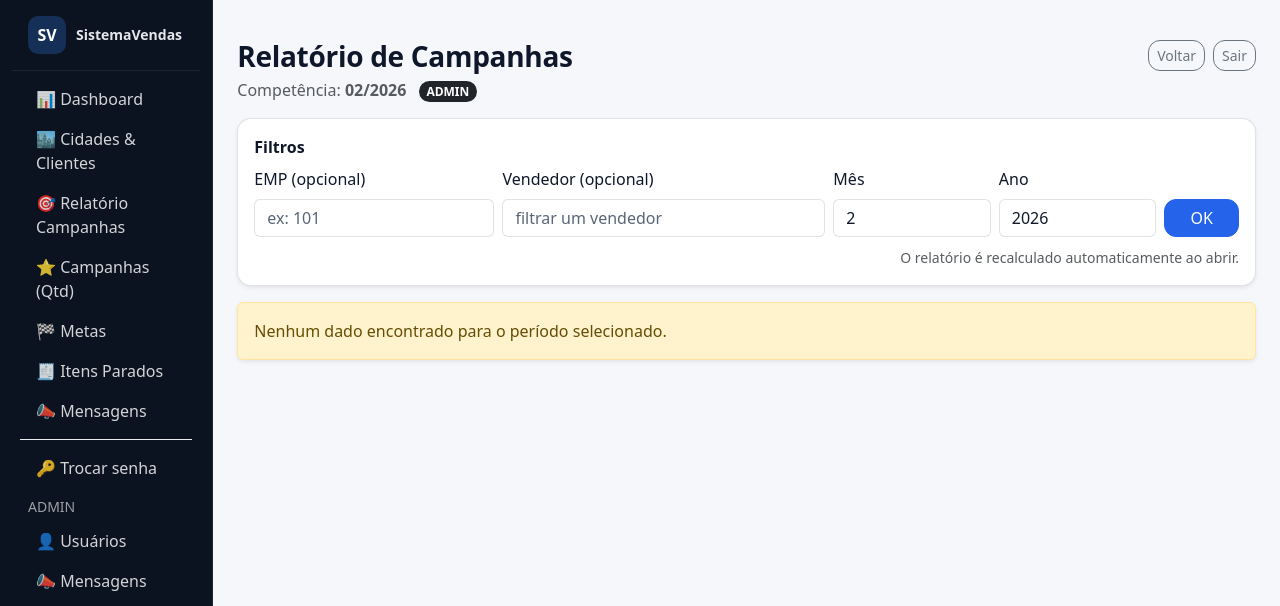
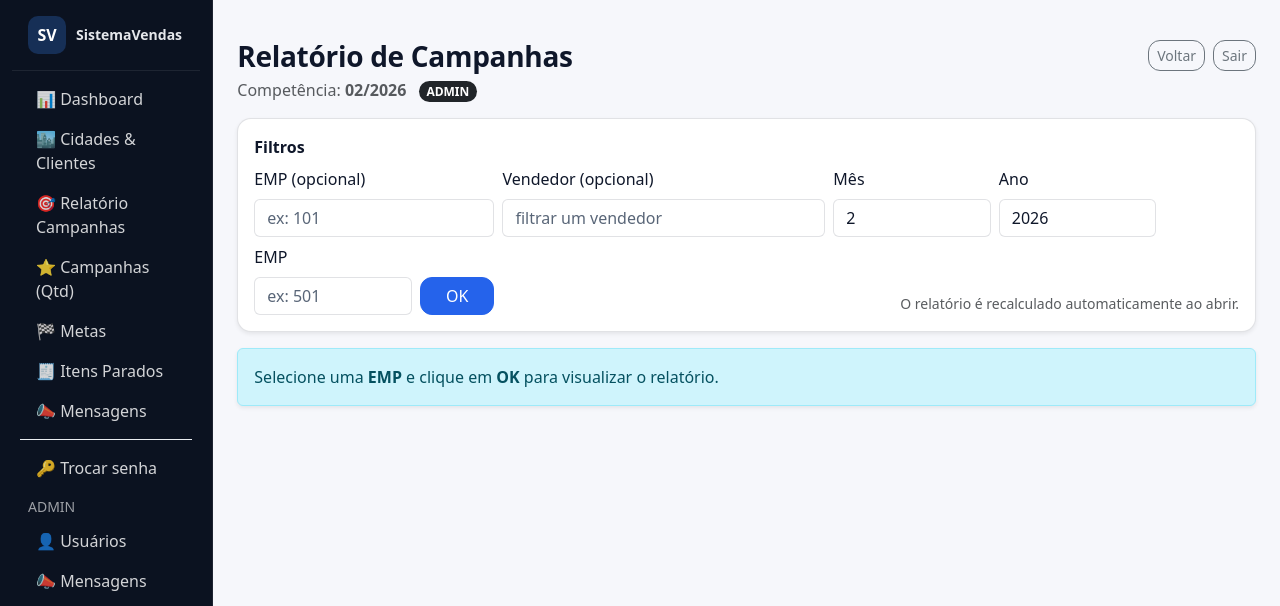
Before and after one commit to BrunoLenon/SistemaVendas, a Flask app: page /relatorios/campanhas in a window 1280 px wide. Shown: the part 57-663 px from the top of the page. Run offline with Flask 3, Linux system fonts and the light colour scheme; the visitor is signed in with stand-in values (Sample User, id 1); data that the repository does not hold is empty; some libraries are stand-ins or nearby versions.

Commit message:
Update relatorio_campanhas.html

```diff
--- a/web/templates/relatorio_campanhas.html
+++ b/web/templates/relatorio_campanhas.html
@@ -129,10 +129,19 @@
   @media (max-width: 768px){
     .table-responsive{border-radius: .75rem}
   }
+
+
+  /* Painel interno do vendedor (evita "explodir" layout no modal) */
+  .collapse-panel{
+    max-height: 360px;
+    overflow: auto;
+    border-radius: 14px;
+  }
 </style>
 {% endblock %}
 
 {% block content %}
+{% set emp_filtro = request.args.get('emp','') %}
 <div class="container py-4">
 
   <div class="d-flex flex-wrap justify-content-between align-items-start gap-2 mb-3">
@@ -173,6 +182,12 @@
           <input class="form-control" type="number" name="ano" min="2000" max="2100" value="{{ ano }}" required>
         </div>
 
+        <div class="col-6 col-md-2">
+          <label class="form-label">EMP</label>
+          <input class="form-control" name="emp" placeholder="ex: 501" value="{{ emp_filtro }}">
+        </div>
+
+
         <div class="col-12 col-md-1 d-grid">
           <button class="btn btn-primary" type="submit">OK</button>
         </div>
@@ -184,7 +199,11 @@
     </div>
   </div>
 
-  {% if not emps_data or (emps_data|length) == 0 %}
+  {% if not emp_filtro %}
+    <div class="alert alert-info shadow-sm">
+      Selecione uma <strong>EMP</strong> e clique em <strong>OK</strong> para visualizar o relatório.
+    </div>
+  {% elif not emps_data or (emps_data|length) == 0 %}
     <div class="alert alert-warning shadow-sm">
       Nenhum dado encontrado para o período selecionado.
     </div>
@@ -282,7 +301,7 @@
                         </tr>
 
                         <tr class="collapse" id="d{{ mid }}_{{ vid }}">
-  <td colspan="4">
+                          <td colspan="4" class="p-2">
                             {% if not v.campanhas or (v.campanhas|length) == 0 %}
                               <div class="text-muted">Sem campanhas para este vendedor no período.</div>
                             {% else %}
@@ -327,6 +346,7 @@
                                 </div>
                               </div>
 
+                              <div class="collapse-panel">
                                 <div class="table-responsive">
                                   <table class="table table-sm table-bordered mb-0 table-sticky" id="t{{ mid }}_{{ vid }}">
                                     <thead class="table-light">
@@ -383,13 +403,9 @@
                                     Nenhuma campanha encontrada com esse filtro.
                                   </div>
                                 </div>
+                              </div>
 
                             {% endif %}
-  </td>
-</tr>
-                                  </tbody>
-                                </table>
-                              </div>
                           </td>
                         </tr>
 
```
Lines whose indentation alone changed are shown as unchanged.
